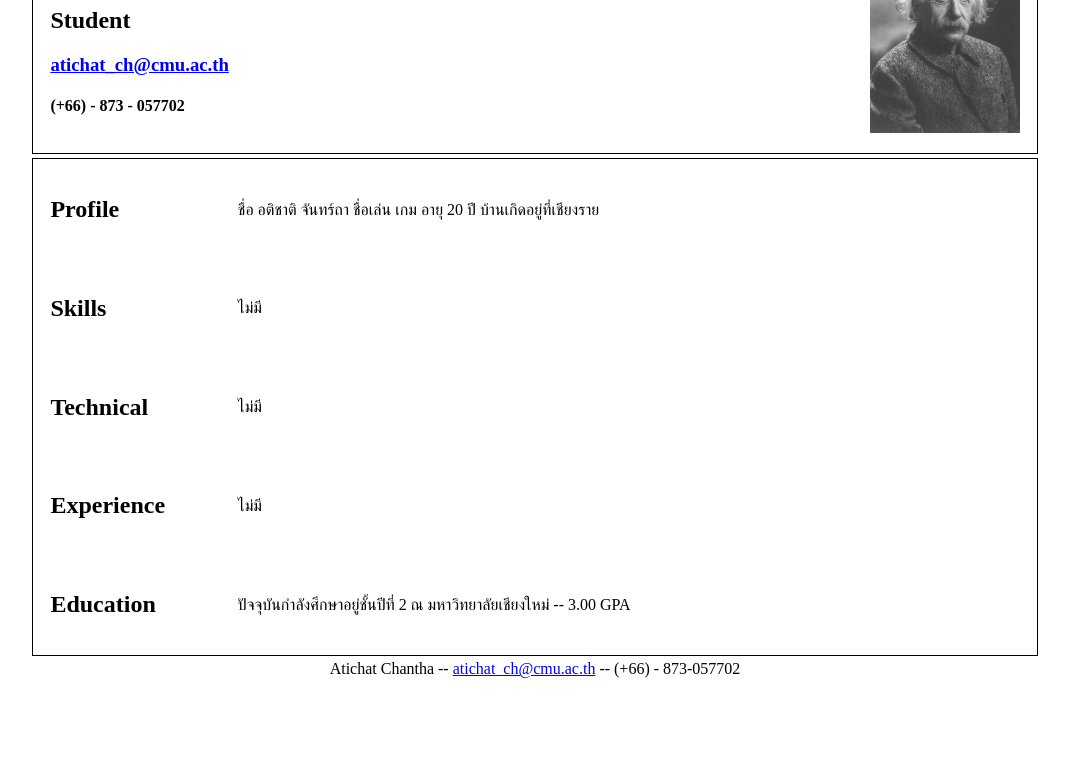
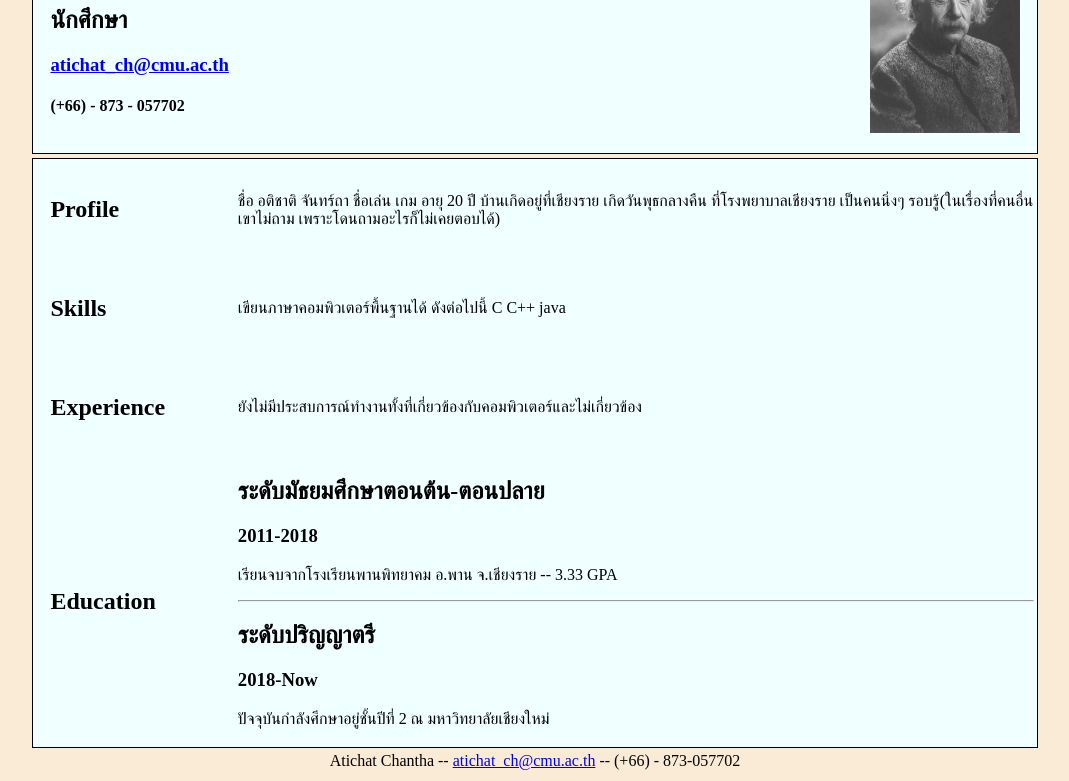
Before and after one commit to A-tichat/cpe207-web1, a plain HTML site: page index.html in a window 1280 px wide. Shown: the part 179-960 px from the top of the page, without its empty margins (105-1174 px from the left). Before the commit the page ends 868 px from the top, so only its background shows below. Drawn offline with Linux system fonts and the light colour scheme.

Commit message:
update color

```diff
--- a/index.html
+++ b/index.html
@@ -8,7 +8,7 @@
     <title>Portfolio</title>
 </head>
 
-<body>
+<body bgcolor="AntiqueWhite">
     <table style="width: 80%;" align="center">
         <tr>
             <td>
@@ -30,11 +30,11 @@
         <!-- End head -->
         <tr>
             <td>
-                <table style="width: 100%; border: 1px solid black;" align="center">
+                <table style="width: 100%; border: 1px solid black;" align="center" bgcolor="Azure">
                     <tr>
                         <td style="padding: 15px;">
                             <h1>Atichat Chantha</h1>
-                            <h2>Student</h2>
+                            <h2>นักศึกษา</h2>
                             <h3><a href="mailto:atichat_ch@cmu.ac.th"> atichat_ch@cmu.ac.th</a></h3>
                             <h4>(+66) - 873 - 057702</h4>
                         </td>
@@ -46,7 +46,7 @@
         <!-- End form 1 -->
         <tr>
             <td>
-                <table style="width: 100%; border: 1px solid black;" align="center">
+                <table style="width: 100%; border: 1px solid black;" align="center" bgcolor="Azure">
                     <tr>
                         <td width='20%' style="padding: 15px;">
                             <h2>Profile</h2>
@@ -54,7 +54,8 @@
                         <td>
                             <p>
                             ชื่อ อติชาติ จันทร์ถา ชื่อเล่น เกม
-                            อายุ 20 ปี บ้านเกิดอยู่ที่เชียงราย</p>
+                            อายุ 20 ปี บ้านเกิดอยู่ที่เชียงราย เกิดวันพุธกลางคืน ที่โรงพยาบาลเชียงราย
+                            เป็นคนนิ่งๆ รอบรู้(ในเรื่องที่คนอื่นเขาไม่ถาม เพราะโดนถามอะไรก็ไม่เคยตอบได้)</p>
 
                         </td>
                     </tr>
@@ -63,15 +64,7 @@
                             <h2>Skills</h2>
                         </td>
                         <td>
-                            ไม่มี
-                        </td>
-                    </tr>
-                    <tr>
-                        <td style="padding: 15px;">
-                            <h2>Technical</h2>
-                        </td>
-                        <td>
-                            ไม่มี
+                            เขียนภาษาคอมพิวเตอร์พื้นฐานได้ ดังต่อไปนี้ C C++ java
                         </td>
                     </tr>
                     <tr>
@@ -79,7 +72,7 @@
                             <h2>Experience</h2>
                         </td>
                         <td>
-                            ไม่มี
+                            ยังไม่มีประสบการณ์ทำงานทั้งที่เกี่ยวข้องกับคอมพิวเตอร์และไม่เกี่ยวข้อง
                         </td>
                     </tr>
                     <tr>
@@ -87,7 +80,14 @@
                             <h2>Education</h2>
                         </td>
                         <td>
-                            <P>ปัจจุบันกำลังศึกษาอยู่ชั้นปีที่ 2 ณ มหาวิทยาลัยเชียงใหม่ -- 3.00 GPA</P>
+                            <p><h2>ระดับมัธยมศึกษาตอนต้น-ตอนปลาย</h2>
+                                <h3>2011-2018</h3>
+                                เรียนจบจากโรงเรียนพานพิทยาคม อ.พาน จ.เชียงราย -- 3.33 GPA
+                            </p>
+                            <hr>
+                            <P><h2>ระดับปริญญาตรี</h2>
+                                <h3>2018-Now</h3>
+                                ปัจจุบันกำลังศึกษาอยู่ชั้นปีที่ 2 ณ มหาวิทยาลัยเชียงใหม่</P>
                         </td>
 
                     </tr>
```
Also changed, not shown: contact.html (+11 -11 lines), gellery.html (+3 -3 lines).
